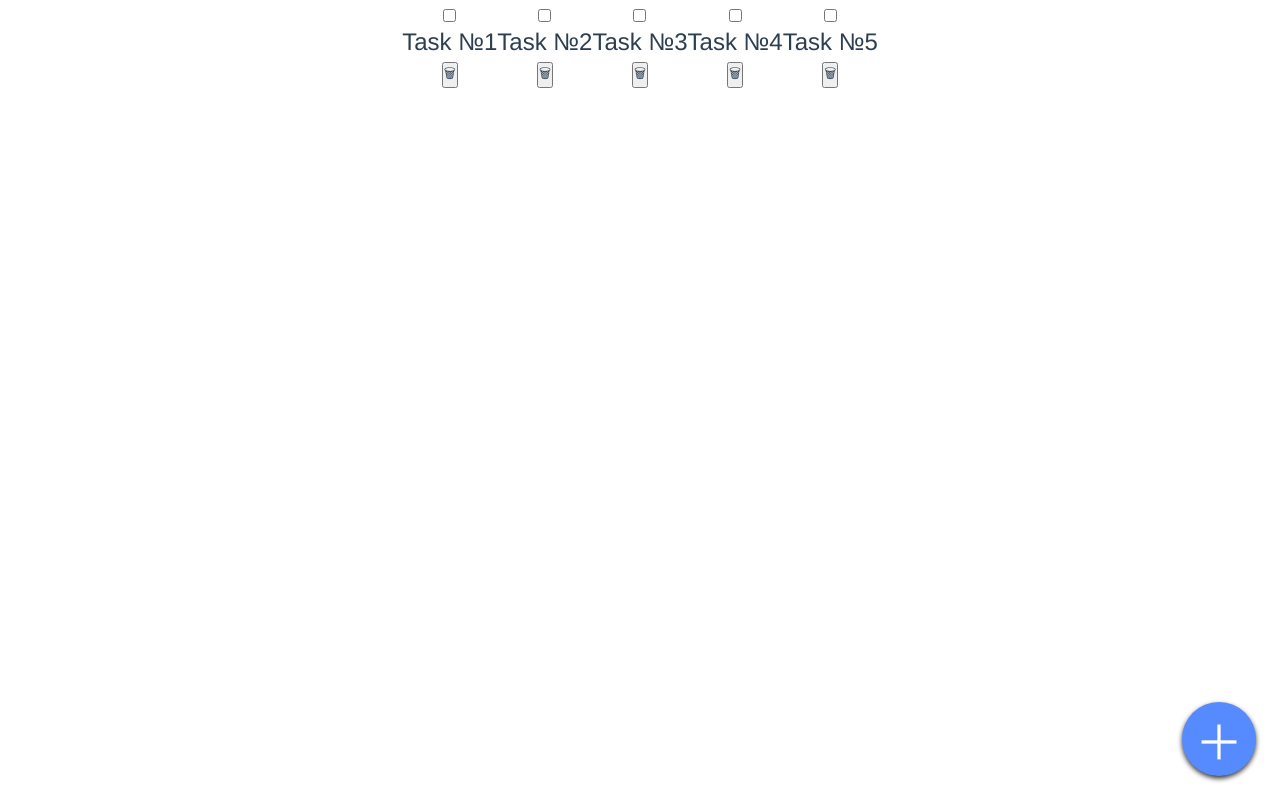
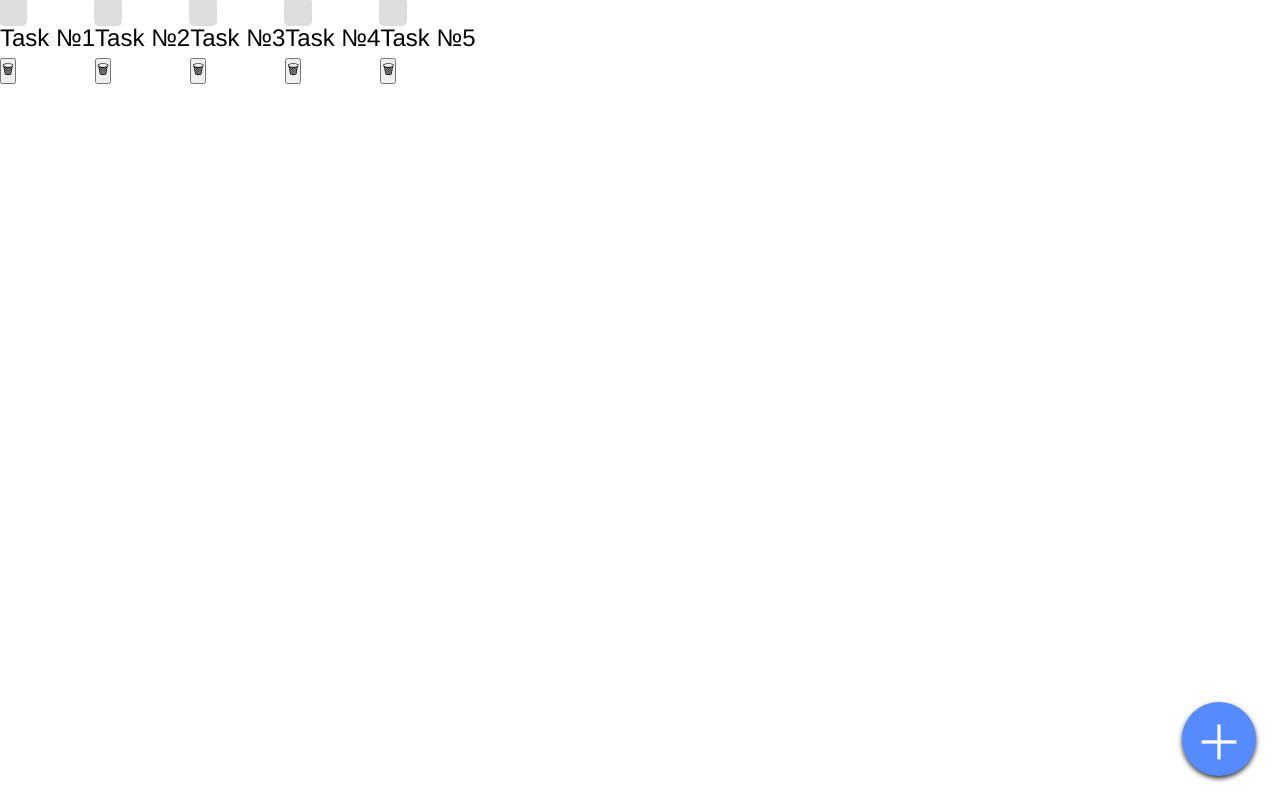
Before and after one commit to IntegerVector/suru, a Vue app: page / in a window 1280 px wide. Built offline with nearby package versions, Linux system fonts and the light colour scheme.

Commit message:
Checkbox component added

```diff
--- a/src/App.vue
+++ b/src/App.vue
@@ -60,14 +60,20 @@ export default {
 :root {
   font-size: x-large;
   background-color: white;
+  --focus-color: #008000;
+  --focus-speed: 20ms;
+  --main-color--active: #88c588;
+  --main-color--hover: #88c588;
+  --main-color--inactive: #dddddd;
+  --transition-speed: 200ms;
+  --text-color: #1b1b1b;
+  --text-color--light: #fcfcfc;
 }
 
 * {
   font-family: Avenir, Helvetica, Arial, sans-serif;
   -webkit-font-smoothing: antialiased;
   -moz-osx-font-smoothing: grayscale;
-  text-align: center;
-  color: #2c3e50;
   margin: 0;
   padding: 0;
 }
--- a/src/components/tasks-list/components/task-list-item/components/Checkbox.vue
+++ b/src/components/tasks-list/components/task-list-item/components/Checkbox.vue
@@ -1,31 +1,101 @@
 <template>
   <div class="checkbox">
     <input
-      class="checkbox__input checkbox--unchecked"
-      type="checkbox">
+      class="checkbox__hidden-input"
+      type="checkbox"
+      :value="checked">
+    <span
+      class="checkbox__visible-input"
+      :class="getStateClass()"
+      :title="getTitle()"
+      @click="onClicked()">
+      {{ checked ? '✔' : '&nbsp;' }}
+    </span>
   </div>
 </template>
 
 <script>
 export default {
-  name: 'Checkbox'
+  name: 'checkbox',
+  props: {
+    modelValue: {
+      type: Boolean,
+      required: true,
+      default: false
+    }
+  },
+  data() {
+    return {
+      checked: this.modelValue
+    };
+  },
+  methods: {
+    getTitle() {
+      return this.checked
+        ? 'mark task as undone'
+        : 'mark task as done';
+    },
+    getStateClass() {
+      return this.checked
+        ? 'checkbox--checked'
+        : 'checkbox--unchecked';
+    },
+    onClicked() {
+      this.checked = !this.checked;
+      this.$emit('change', this.checked);
+    }
+  }
 }
 </script>
 
 <style scoped>
 .checkbox {
-
+  display: flex;
+  justify-content: center;
+  align-items: center;
+  width: 1rem;
+  height: 1rem;
+  user-select: none;
+  font-size: x-large;
 }
 
-.checkbox__input {
+.checkbox__hidden-input {
+  display: block;
+  visibility: unset;
+  width: 1px;
+  height: 0;
+}
 
+.checkbox__hidden-input:focus + .checkbox__visible-input {
+  transition: background-color var(--focus-speed);
+  border: 0.2rem solid var(--focus-color);
+}
+
+.checkbox__visible-input {
+  display: block;
+  width: 1rem;
+  height: 1rem;
+  min-width: 1rem;
+  min-height: 1rem;
+  text-align: center;
+  cursor: pointer;
+}
+
+.checkbox--checked, .checkbox--unchecked {
+  transition: background-color var(--transition-speed),
+    border-color var(--transition-speed);
+  color: var(--text-color--light);
+  border: 0.1rem solid;
+  border-radius: 0.2rem;
 }
 
 .checkbox--checked {
-
+  background-color: var(--main-color--active);
+  border-color: var(--main-color--active);
 }
 
 .checkbox--unchecked {
-
+  background-color: var(--main-color--inactive);
+  border-color: var(--main-color--inactive);
 }
 </style>
```
